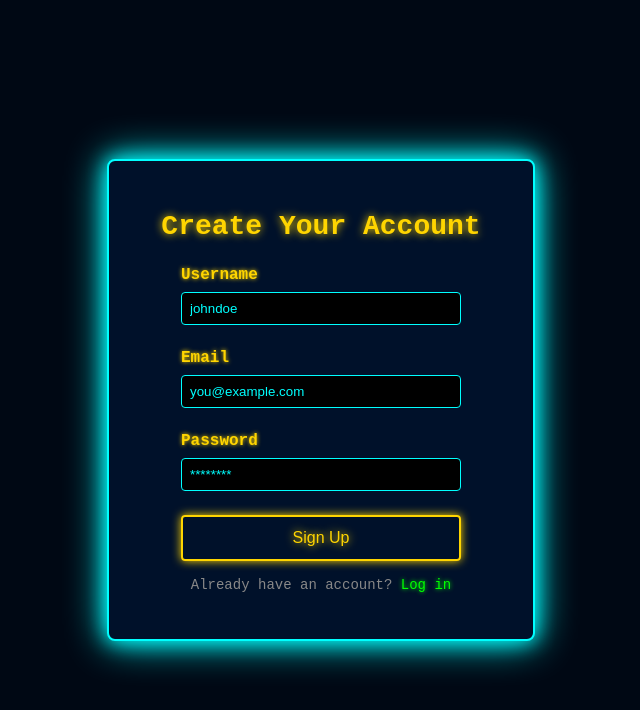
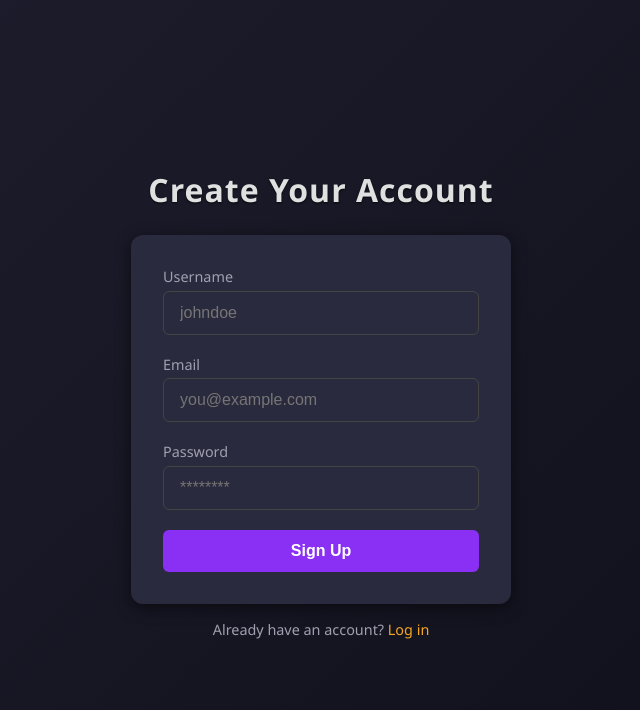
Before and after one commit to Jimmykotter/GridLock, a React app in the folder client/: page /signup in a window 1280 px wide. Shown: the top 710 px of the page, without its empty margins (319-959 px from the left). Built offline with nearby package versions, Linux system fonts and the light colour scheme; the HTML template or start-up script is replaced by a standard one.

Commit message:
adjusting styles

```diff
--- a/client/src/styles/login.css
+++ b/client/src/styles/login.css
@@ -1,107 +1,139 @@
-body {
-  display: flex;
-  align-items: center;
-  justify-content: center;
-  height: 100vh;
+:root {
+  --bg-gradient-start: #1e1e2e;
+  --bg-gradient-end:   #0f0f1a;
+  --card-bg:           #2a2a3e;
+  --primary:           #8a30f5;
+  --primary-hover:     #752ed1;
+  --accent:            #f5a623;
+  --text-main:         #e0e0e0;
+  --text-secondary:    #a0a0b0;
+  --error-bg:          rgba(245, 38, 16, 0.1);
+  --error-border:      #f52610;
+}
+
+*, *::before, *::after {
+  box-sizing: border-box;
+}
+
+html, body {
   margin: 0;
-  font-family: "Rockwell Extra Bold", "Rockwell Bold", monospace;
-  background-color: #000814;
-  color: #FFD500;
+  padding: 0;
+  height: 100%;
+  font-family: 'Segoe UI', Tahoma, Geneva, Verdana, sans-serif;
+  background: linear-gradient(135deg, var(--bg-gradient-start), var(--bg-gradient-end));
+  color: var(--text-main);
 }
 
 .login-container {
-  width: 360px;
-  padding: 2rem;
-  background-color: #00112A;
-  border: 2px solid #0FF;
-  border-radius: 8px;
-  box-shadow: 0 0 20px #0FF, 0 0 40px #0FF;
+  display: flex;
+  flex-direction: column;
+  align-items: center;
+  justify-content: center;
+  min-height: 100vh;
+  padding: 1rem;
+  animation: fadeIn 0.8s ease-out;
 }
 
 .login-container h1 {
   margin-bottom: 1.5rem;
-  font-size: 1.75rem;
-  text-align: center;
-  color: #FFD500;
-  text-shadow: 0 0 8px #FFD500;
+  font-size: 2rem;
+  letter-spacing: 1px;
+  text-shadow: 0 1px 2px rgba(0, 0, 0, 0.7);
 }
 
-.login-container form {
-  display: flex;
-  flex-direction: column;
-  align-items: center;
+.login-container > div {
+  background: var(--error-bg);
+  color: var(--error-border);
+  padding: 0.75rem 1rem;
+  margin-bottom: 1rem;
+  border: 1px solid var(--error-border);
+  border-radius: 4px;
+  font-size: 0.9rem;
 }
 
-.login-container label {
-  display: block;
-  width: 280px;
-  margin-bottom: 0.5rem;
-  text-align: left;
-  font-weight: bold;
-  color: #FFD500;
-  text-shadow: 0 0 4px #FFD500;
+form {
+  background: var(--card-bg);
+  padding: 2rem;
+  border-radius: 12px;
+  box-shadow: 0 4px 15px rgba(0, 0, 0, 0.5);
+  width: 100%;
+  max-width: 380px;
+  animation: fadeIn 0.8s 0.2s ease-out both;
 }
 
-.login-container input {
-  width: 280px;
-  padding: 0.5rem;
-  margin-bottom: 1.5rem;
-  border: 1px solid #0FF;
-  border-radius: 4px;
-  background-color: #000;
-  color: #0FF;
-  box-sizing: border-box;
-  text-shadow: none;
-  -webkit-font-smoothing: antialiased;
-  -moz-osx-font-smoothing: grayscale;
+form div {
+  margin-bottom: 1.25rem;
 }
 
-.login-container input::placeholder {
-  color: #0FF;
-  opacity: 1;
-  text-shadow: none;
-  -webkit-font-smoothing: antialiased;
-  -moz-osx-font-smoothing: grayscale;
+form label {
+  display: block;
+  margin-bottom: 0.3rem;
+  color: var(--text-secondary);
+  font-size: 0.9rem;
 }
 
-.login-container button {
-  width: 280px;
-  padding: 0.75rem;
+form input {
+  width: 100%;
+  padding: 0.75rem 1rem;
+  border: 1px solid #444;
+  border-radius: 6px;
   background: transparent;
-  border: 2px solid #FFD500;
-  border-radius: 4px;
-  color: #FFD500;
+  color: var(--text-main);
   font-size: 1rem;
-  cursor: pointer;
-  text-shadow: 0 0 8px #FFD500;
-  box-shadow: 0 0 10px #FFD500;
-  margin-bottom: 1rem;
+  transition: border-color 0.3s, box-shadow 0.3s;
 }
 
-.login-container button:hover {
-  background-color: #FFD500;
-  color: #00112A;
-  box-shadow: 0 0 20px #FFD500;
+form input:focus {
+  outline: none;
+  border-color: var(--primary);
+  box-shadow: 0 0 0 3px rgba(138, 48, 245, 0.25);
 }
 
-.login-container button:disabled {
-  opacity: 0.3;
-  cursor: not-allowed;
+form button {
+  width: 100%;
+  padding: 0.75rem;
+  background: var(--primary);
+  color: #fff;
+  border: none;
+  border-radius: 6px;
+  font-size: 1rem;
+  font-weight: 600;
+  cursor: pointer;
+  transition: background 0.3s, transform 0.2s;
 }
 
-.login-container p {
-  margin-top: 0;
-  text-align: center;
-  font-size: 0.875rem;
-  color: #888;
+form button:hover {
+  background: var(--primary-hover);
+  transform: translateY(-1px);
 }
 
-.login-container a {
-  color: #0F0;
-  text-decoration: none;
-  text-shadow: 0 0 4px #0F0;
+form button:active {
+  transform: translateY(1px);
 }
 
-.login-container a:hover {
-  text-decoration: underline;
+p {
+  margin-top: 1rem;
+  color: var(--text-secondary);
+  font-size: 0.9rem;
 }
+
+p a {
+  color: var(--accent);
+  text-decoration: none;
+  transition: color 0.3s;
+}
+
+p a:hover {
+  color: var(--primary);
+}
+
+@keyframes fadeIn {
+  from {
+    opacity: 0;
+    transform: translateY(10px);
+  }
+  to {
+    opacity: 1;
+    transform: translateY(0);
+  }
+}
--- a/client/src/styles/signup.css
+++ b/client/src/styles/signup.css
@@ -1,107 +1,139 @@
-body {
-    display: flex;
-    align-items: center;
-    justify-content: center;
-    height: 100vh;
+:root {
+  --bg-gradient-start: #1e1e2e;
+  --bg-gradient-end:   #0f0f1a;
+  --card-bg:           #2a2a3e;
+  --primary:           #8a30f5;
+  --primary-hover:     #752ed1;
+  --accent:            #f5a623;
+  --text-main:         #e0e0e0;
+  --text-secondary:    #a0a0b0;
+  --error-bg:          rgba(245, 38, 16, 0.1);
+  --error-border:      #f52610;
+}
+
+*, *::before, *::after {
+  box-sizing: border-box;
+}
+
+html, body {
   margin: 0;
-    font-family: 'Courier New', Courier, monospace;
-    background-color: #000814;
-    color: #FFD500;
+  padding: 0;
+  height: 100%;
+  font-family: 'Segoe UI', Tahoma, Geneva, Verdana, sans-serif;
+  background: linear-gradient(135deg, var(--bg-gradient-start), var(--bg-gradient-end));
+  color: var(--text-main);
 }
 
 .signup-container {
-    width: 360px;
-    padding: 2rem;
-    background-color: #00112A;
-    border: 2px solid #0FF;
-    border-radius: 8px;
-    box-shadow: 0 0 20px #0FF, 0 0 40px #0FF;
+  display: flex;
+  flex-direction: column;
+  align-items: center;
+  justify-content: center;
+  min-height: 100vh;
+  padding: 1rem;
+  animation: fadeIn 0.8s ease-out;
 }
 
 .signup-container h1 {
   margin-bottom: 1.5rem;
-    font-size: 1.75rem;
-    text-align: center;
-    color: #FFD500;
-    text-shadow: 0 0 8px #FFD500;
+  font-size: 2rem;
+  letter-spacing: 1px;
+  text-shadow: 0 1px 2px rgba(0, 0, 0, 0.7);
+}
+
+.signup-container .error {
+  background: var(--error-bg);
+  color: var(--error-border);
+  padding: 0.75rem 1rem;
+  margin-bottom: 1rem;
+  border: 1px solid var(--error-border);
+  border-radius: 4px;
+  font-size: 0.9rem;
 }
 
 .signup-container form {
-    display: flex;
-    flex-direction: column;
-    align-items: center;
+  background: var(--card-bg);
+  padding: 2rem;
+  border-radius: 12px;
+  box-shadow: 0 4px 15px rgba(0, 0, 0, 0.5);
+  width: 100%;
+  max-width: 380px;
+  animation: fadeIn 0.8s 0.2s ease-out both;
+}
+
+.signup-container form div {
+  margin-bottom: 1.25rem;
 }
 
 .signup-container label {
   display: block;
-    width: 280px;
-    margin-bottom: 0.5rem;
-    text-align: left;
-    font-weight: bold;
-    color: #FFD500;
-    text-shadow: 0 0 4px #FFD500;
+  margin-bottom: 0.3rem;
+  color: var(--text-secondary);
+  font-size: 0.9rem;
 }
 
-  .signup-container input {
-    width: 280px;
-    padding: 0.5rem;
-    margin-bottom: 1.5rem;
-    border: 1px solid #0FF;
-    border-radius: 4px;
-    background-color: #000;
-    color: #0FF;
-    box-sizing: border-box;
-    text-shadow: none;
-    -webkit-font-smoothing: antialiased;
-    -moz-osx-font-smoothing: grayscale;
+.signup-container .signup-input {
+  width: 100%;
+  padding: 0.75rem 1rem;
+  border: 1px solid #444;
+  border-radius: 6px;
+  background: transparent;
+  color: var(--text-main);
+  font-size: 1rem;
+  transition: border-color 0.3s, box-shadow 0.3s;
 }
 
-  .signup-container input::placeholder {
-    color: #0FF;
-    opacity: 1;
-    text-shadow: none;
-    -webkit-font-smoothing: antialiased;
-    -moz-osx-font-smoothing: grayscale;
+.signup-container .signup-input:focus {
+  outline: none;
+  border-color: var(--primary);
+  box-shadow: 0 0 0 3px rgba(138, 48, 245, 0.25);
 }
 
-  .signup-container button {
-    width: 280px;
+.signup-container .signup-button {
+  width: 100%;
   padding: 0.75rem;
-    background: transparent;
-    border: 2px solid #FFD500;
-    border-radius: 4px;
-    color: #FFD500;
+  background: var(--primary);
+  color: #fff;
+  border: none;
+  border-radius: 6px;
   font-size: 1rem;
+  font-weight: 600;
   cursor: pointer;
-    text-shadow: 0 0 8px #FFD500;
-    box-shadow: 0 0 10px #FFD500;
-    margin-bottom: 1rem;
+  transition: background 0.3s, transform 0.2s;
 }
 
-  .signup-container button:hover {
-    background-color: #FFD500;
-    color: #00112A;
-    box-shadow: 0 0 20px #FFD500;
+.signup-container .signup-button:hover {
+  background: var(--primary-hover);
+  transform: translateY(-1px);
 }
 
-  .signup-container button:disabled {
-    opacity: 0.3;
-    cursor: not-allowed;
+.signup-container .signup-button:active {
+  transform: translateY(1px);
 }
 
-  .signup-container p {
-    margin-top: 0;
-    text-align: center;
-    font-size: 0.875rem;
-    color: #888;
+.signup-footer {
+  margin-top: 1rem;
+  color: var(--text-secondary);
+  font-size: 0.9rem;
 }
 
-  .signup-container a {
-    color: #0F0;
+.signup-link {
+  color: var(--accent);
   text-decoration: none;
-    text-shadow: 0 0 4px #0F0;
+  transition: color 0.3s;
 }
 
-  .signup-container a:hover {
-    text-decoration: underline;
+.signup-link:hover {
+  color: var(--primary);
 }
+
+@keyframes fadeIn {
+  from {
+    opacity: 0;
+    transform: translateY(10px);
+  }
+  to {
+    opacity: 1;
+    transform: translateY(0);
+  }
+}
```
Also changed, not shown: client/src/styles/gameboard.css (added), 1 other file (tests, documents, lock files or other folders). Lines whose indentation alone changed are shown as unchanged.
